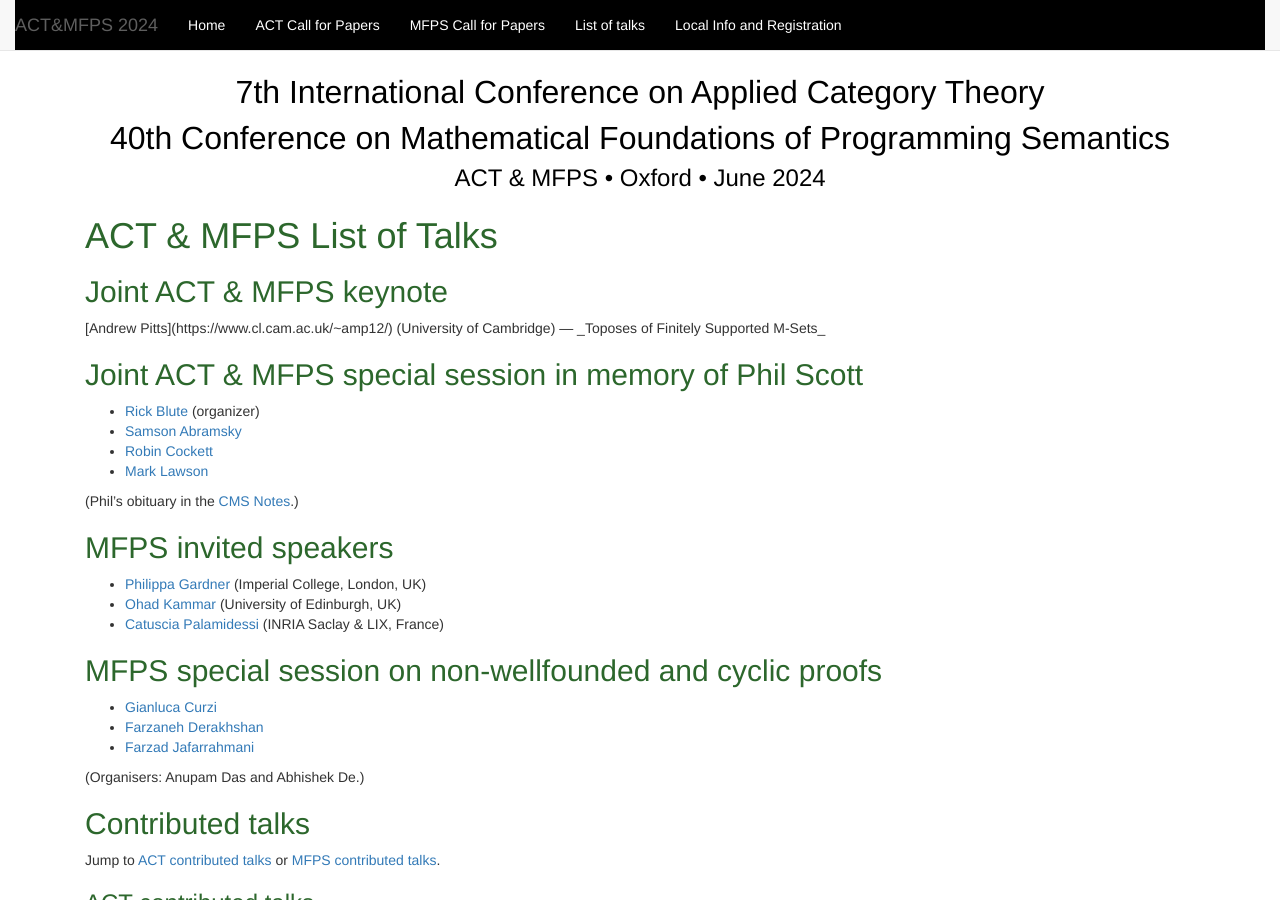
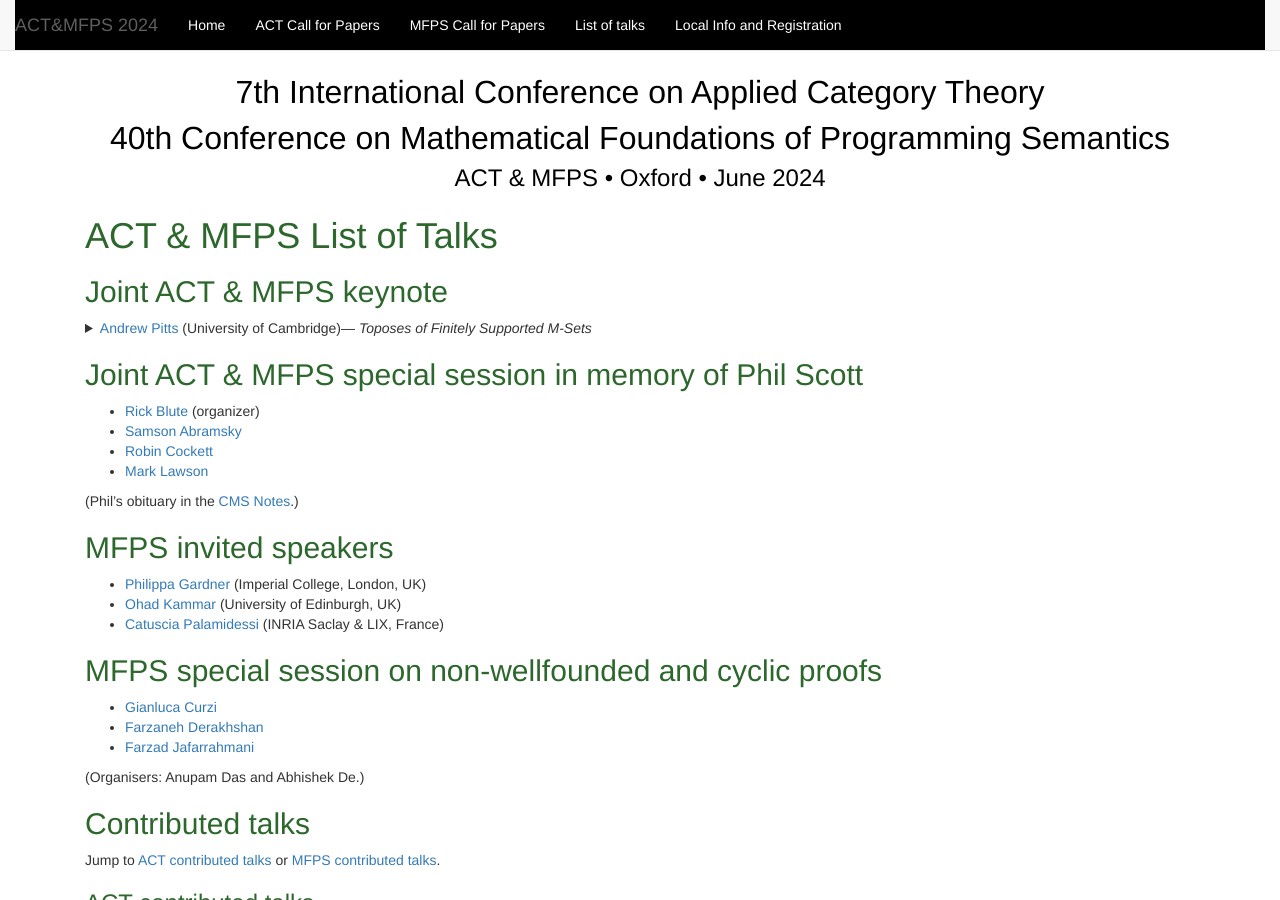
Before and after one commit to oxford24/oxford24.github.io, a Jekyll site: the page built from all-talks.md, in a window 1280 px wide and 900 px high. Built offline with Jekyll 4.4.1, drawn with Linux system fonts in a browser that asks for light colours.

Commit message:
Update all-talks.md

```diff
--- a/all-talks.md
+++ b/all-talks.md
@@ -7,7 +7,8 @@ layout: actmfps
 ## Joint ACT &amp; MFPS keynote
 
 <details>
-<summary>[Andrew Pitts](https://www.cl.cam.ac.uk/~amp12/) (University of Cambridge) &mdash; _Toposes of Finitely Supported M-Sets_</summary>
+<!-- [Andrew Pitts](https://www.cl.cam.ac.uk/~amp12/) (University of Cambridge) &mdash; _Toposes of Finitely Supported M-Sets_-->
+<summary><li><a href="https://www.cl.cam.ac.uk/~amp12/">Andrew Pitts</a> (University of Cambridge)&mdash; <i>Toposes of Finitely Supported M-Sets</i></li></summary>
 For at least the last 25 years several toposes of finitely supported
 M-sets (for various monoids M) have played an important role in my
 work on logic and computer science, but in apparently unconnected
```
